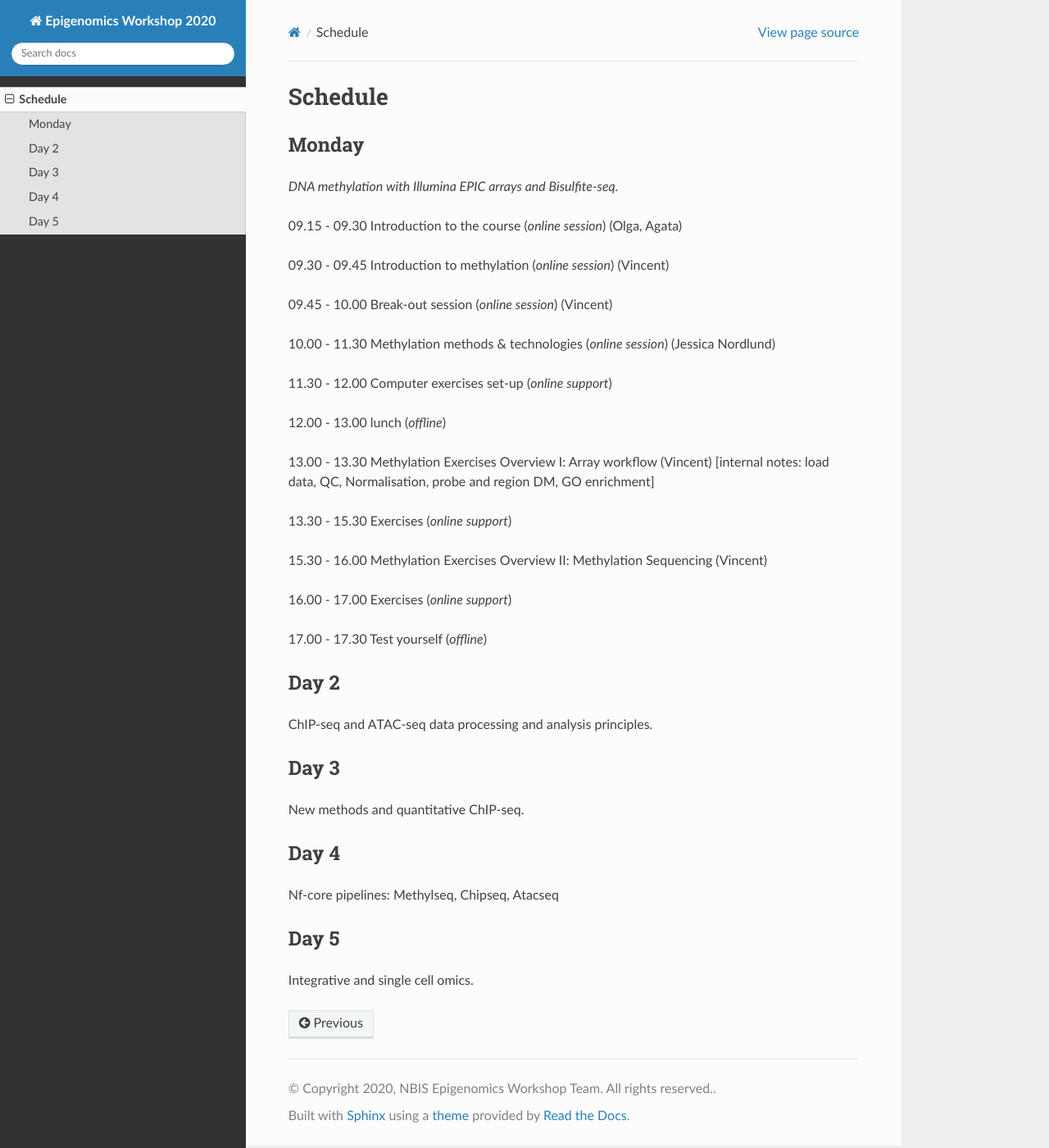
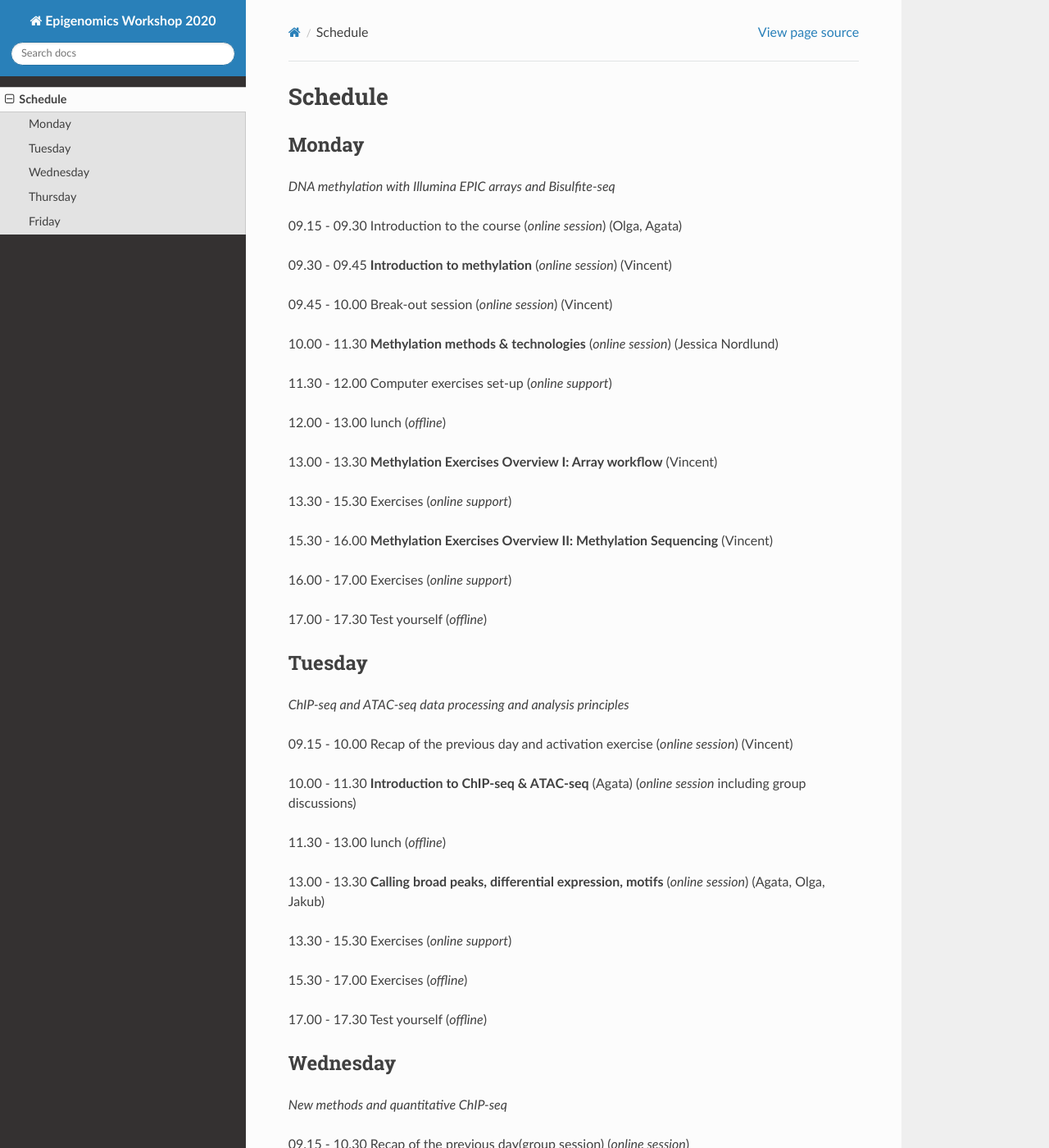
Before and after one commit to NBISweden/workshop-epigenomics-RTDs, a Sphinx documentation site: the page built from docs/content/schedule.rst, in a window 1280 px wide and 1400 px high. Shown: the whole window at 82% size. Built offline with Sphinx 7.4.7 and the Read the Docs theme 2.0.0, drawn with Linux system fonts in a browser that asks for light colours; pages that are not in the unit, such as notebooks, are missing from menus; some of the changed text lies outside the part shown.

Commit message:
more detailed schedule

```diff
--- a/docs/content/schedule.rst
+++ b/docs/content/schedule.rst
@@ -8,25 +8,25 @@
 Monday
 ------
 
-*DNA methylation with Illumina EPIC arrays and Bisulfite-seq.*
+*DNA methylation with Illumina EPIC arrays and Bisulfite-seq*
 
 09.15 - 09.30 Introduction to the course (*online session*) (Olga, Agata)
 
-09.30 - 09.45 Introduction to methylation (*online session*) (Vincent)
+09.30 - 09.45 **Introduction to methylation** (*online session*) (Vincent)
 
 09.45 - 10.00 Break-out session (*online session*) (Vincent)
 
-10.00 - 11.30 Methylation methods & technologies (*online session*) (Jessica Nordlund)
+10.00 - 11.30 **Methylation methods & technologies** (*online session*) (Jessica Nordlund)
 
 11.30 - 12.00 Computer exercises set-up (*online support*)
 
 12.00 - 13.00 lunch (*offline*)
 
-13.00 - 13.30 Methylation Exercises Overview I: Array workflow (Vincent) [internal notes: load data, QC, Normalisation, probe and region DM, GO enrichment]
+13.00 - 13.30 **Methylation Exercises Overview I: Array workflow** (Vincent)
 
 13.30 - 15.30 Exercises (*online support*)
 
-15.30 - 16.00 Methylation Exercises Overview II: Methylation Sequencing (Vincent)
+15.30 - 16.00 **Methylation Exercises Overview II: Methylation Sequencing** (Vincent)
 
 16.00 - 17.00 Exercises (*online support*)
 
@@ -35,24 +35,95 @@
 
 
 
-Day 2
------
+Tuesday
+--------
 
-ChIP-seq and ATAC-seq data processing and analysis principles.
-
-Day 3
------
-
-New methods and quantitative ChIP-seq.
+*ChIP-seq and ATAC-seq data processing and analysis principles*
 
 
-Day 4
------
+09.15 - 10.00 Recap of the previous day and activation exercise (*online session*) (Vincent)
 
-Nf-core pipelines: Methylseq, Chipseq, Atacseq
+10.00 - 11.30 **Introduction to ChIP-seq & ATAC-seq** (Agata) (*online session* including group discussions)
+
+11.30 - 13.00 lunch (*offline*)
+
+13.00 - 13.30 **Calling broad peaks, differential expression, motifs** (*online session*) (Agata, Olga, Jakub)
+
+13.30 - 15.30 Exercises (*online support*)
+
+15.30 - 17.00 Exercises (*offline*)
+
+17.00 - 17.30 Test yourself (*offline*)
 
 
-Day 5
------
 
-Integrative and single cell omics.
+Wednesday
+----------
+
+*New methods and quantitative ChIP-seq*
+
+
+09.15 - 10.30 Recap of the previous day(group session) (*online session*)
+
+10.30 - 11.30 **Quantitative ChIP-seq methods** (*online session*) (Simon)
+
+11.30 - 13.00 lunch (*offline*)
+
+13.00 - 13.30 TBD
+
+13.00 - 15.30 Exercises (*online support*)
+
+15.30 - 17.00 Exercises (*offline*)
+
+17.00 - 17.30 Test yourself (*offline*)
+
+
+
+Thursday
+---------
+
+*Nf-core pipelines: Methylseq, Chipseq, Atacseq*
+
+
+09.15 - 10.00 Recap of the previous day (*online session*)
+
+10:00 - 10:40 - **Intro to Nextflow** (*online session*) (Phil)
+
+10:40 - 11.30 - Exercises (*online support*)
+
+11.30 - 13.00 lunch (*offline*)
+
+13:00 - 13:45 - **Intro to the ChIP-seq and ATAC-seq pipelines** (*online session*) (Harshil)
+
+13.45 - 15.30 Exercises (*online support*)
+
+15.30 - 17.00 Exercises (*offline*)
+
+17.00 - 17.30 Test yourself (*offline*)
+
+
+
+
+Friday
+------
+
+*Integrative and single cell omics*
+
+
+9.15 - 09.30 Recap of the previous day (group session) (*online session*)
+
+09.30 - 10.20 **scATAC-seq / scChIP-seq** (Jakub) (*online session*)
+
+10.20 - 10.30 Break
+
+10.30 - 11.30 **Data integration** (Jakub) (*online session*)
+
+11.30 - 13.00 lunch (*offline*)
+
+13.00 - 13.20 **Intro to exercises** (*online session*)
+
+13.20 - 15.00 Exercises (*online support*)
+
+15.00 - 15.30 Test yourself (*offline*)
+
+15.30 - 16.30 Course wrap-up (*online session*)
```
